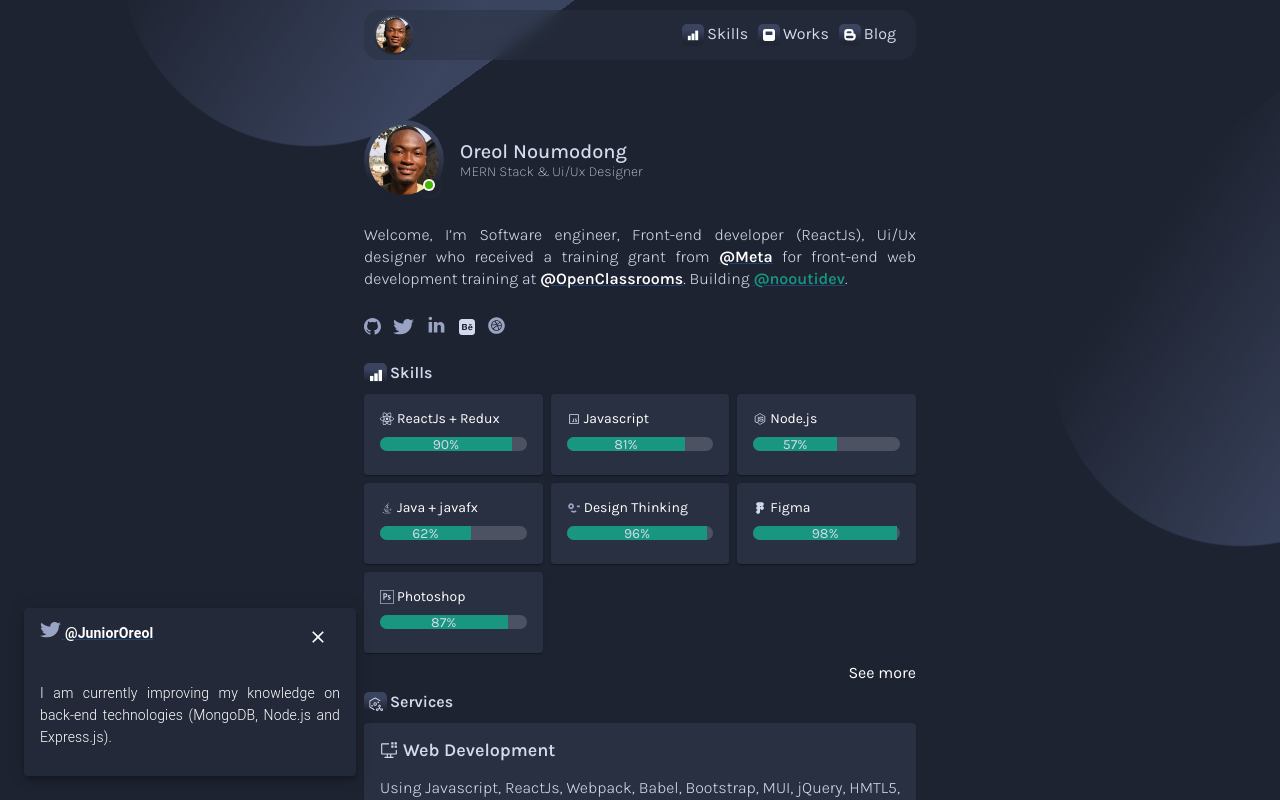
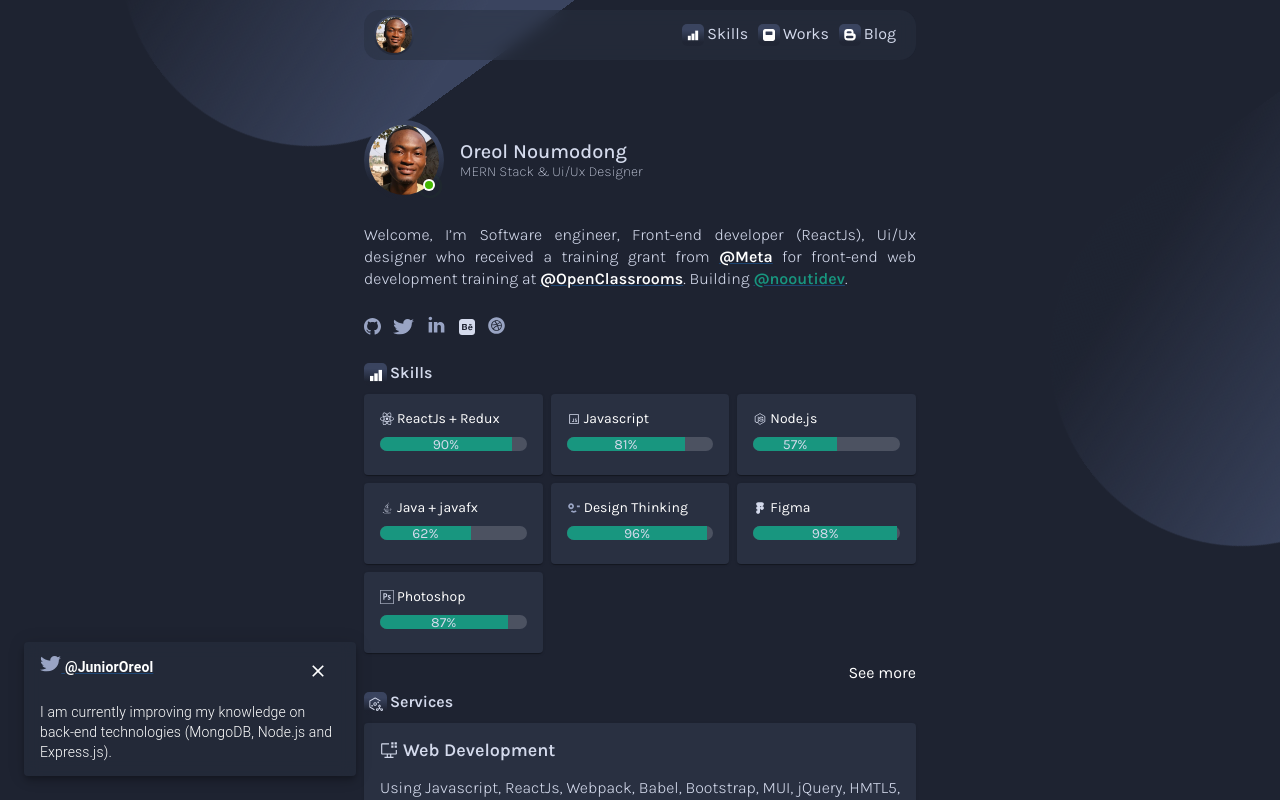
Before and after one commit to noutijo/oreolnoumodong, a React (Create React App) app: page / in a window 1280 px wide. Shown: the top 800 px of the page. Built offline with nearby package versions, Linux system fonts and the light colour scheme.

Commit message:
Resolve snackbar padding issue

```diff
--- a/src/components/home/SnackBar.js
+++ b/src/components/home/SnackBar.js
@@ -39,7 +39,7 @@ function SnackBar() {
                         </IconButton>
                     </Grid>
                     <Grid sx={{ bgcolor:"transparent" }} item xs={12}>
-                        <p className="text-justify fontWeight300">I am currently improving my knowledge on back-end technologies (MongoDB, Node.js and Express.js).</p>
+                        <span className="text-justify fontWeight300">I am currently improving my knowledge on back-end technologies (MongoDB, Node.js and Express.js).</span>
                     </Grid>
                 </Grid>
             </Box>
```
